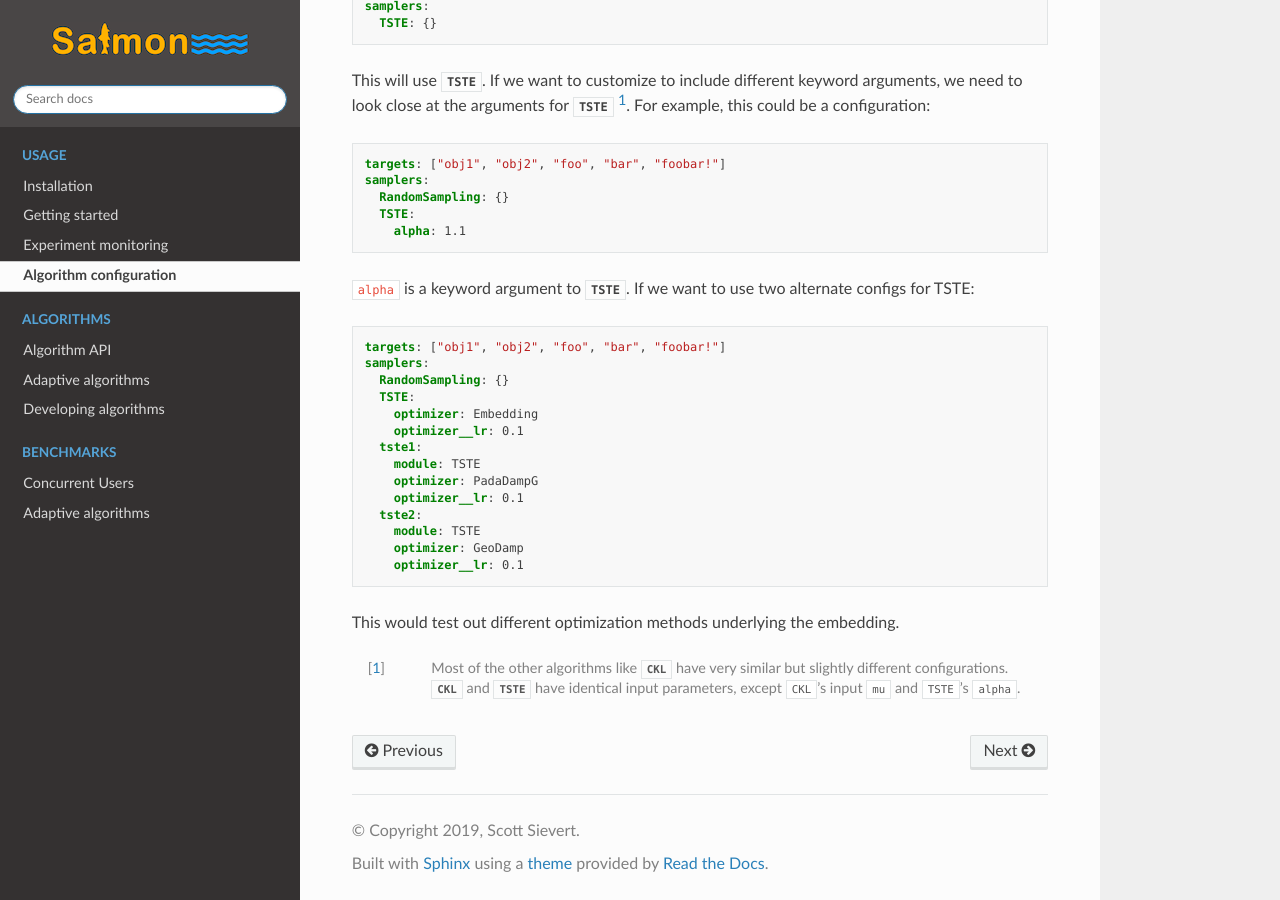
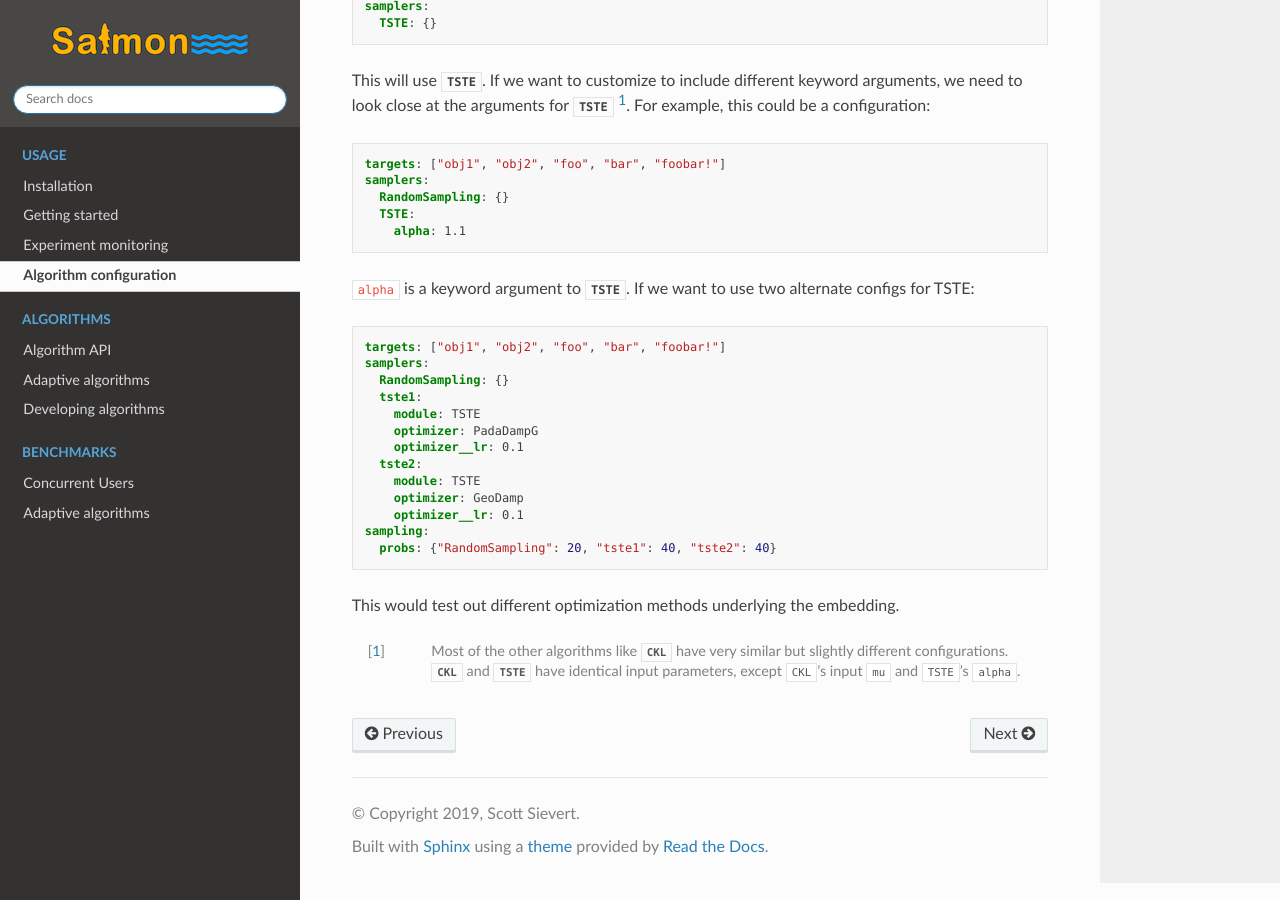
Before and after one commit to stsievert/salmon, a Sphinx documentation site: the page built from docs/source/algorithms.rst, in a window 1280 px wide and 900 px high, scrolled down 683 px. Built offline with Sphinx 7.4.7 and the Read the Docs theme 2.0.0, drawn with Linux system fonts in a browser that asks for light colours.

Commit message:
Add to docs

```diff
--- a/docs/source/algorithms.rst
+++ b/docs/source/algorithms.rst
@@ -56,9 +56,6 @@ If we want to use two alternate configs for TSTE:
    targets: ["obj1", "obj2", "foo", "bar", "foobar!"]
    samplers:
      RandomSampling: {}
-     TSTE:
-       optimizer: Embedding
-       optimizer__lr: 0.1
      tste1:
        module: TSTE
        optimizer: PadaDampG
@@ -67,6 +64,8 @@ If we want to use two alternate configs for TSTE:
        module: TSTE
        optimizer: GeoDamp
        optimizer__lr: 0.1
+   sampling:
+     probs: {"RandomSampling": 20, "tste1": 40, "tste2": 40}
 
 This would test out different optimization methods underlying the embedding.
 
--- a/docs/source/getting-started.rst
+++ b/docs/source/getting-started.rst
@@ -67,6 +67,8 @@ in YAML jargon. Here's documentation for each key:
 * ``max_queries``: int. The number of queries a participant should answer. Set
   ``max_queries: -1`` for unlimited queries.
 * ``samplers``. See :ref:`adaptive-config` for more detail.
+* ``sampling``. A dictionary with the key ``probs`` and percentage
+  probabilities for each algorithm.
 * ``targets``, optional list. Choices:
 
     * YAML list. This ``targets: ["vonn", "miller", "ligety", "shiffrin"]`` is
```
Also changed, not shown: other parts of docs/source/getting-started.rst (+3 -0 lines).
